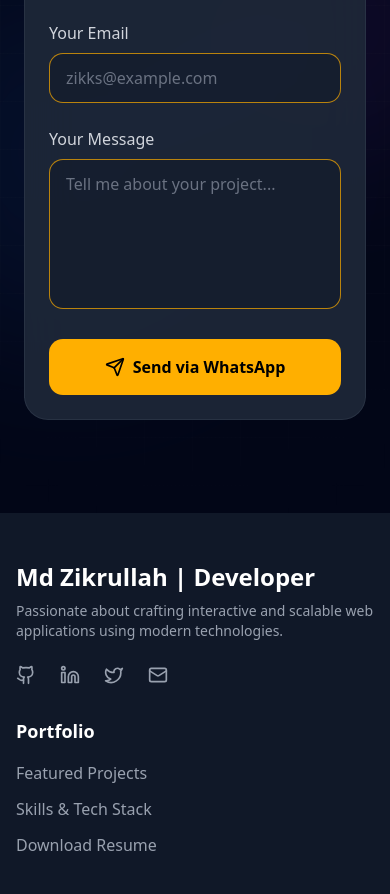
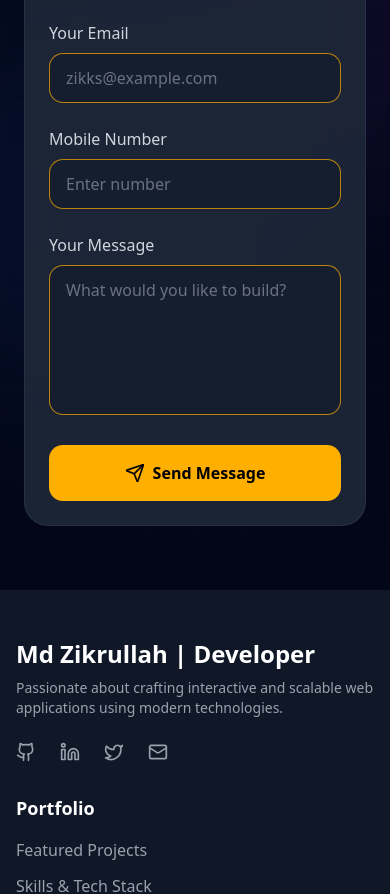
Before and after one commit to mdzikrullah20/md-zikrullah, a Next.js app: page / in a window 390 px wide. Shown: the part 7800-8694 px from the top of the page. Built offline with nearby package versions, Linux system fonts and the light colour scheme.

Commit message:
fix: restrict mobile number input to digits only

```diff
--- a/app/components/Contact.tsx
+++ b/app/components/Contact.tsx
@@ -5,6 +5,7 @@ import { Send } from "lucide-react";
 interface FormData {
   name: string;
   email: string;
+  number: string;
   message: string;
 }
 
@@ -14,6 +15,7 @@ export default function Contact() {
   const [formData, setFormData] = useState<FormData>({
     name: "",
     email: "",
+    number: "",
     message: "",
   });
 
@@ -59,11 +61,19 @@ export default function Contact() {
       window.open(whatsappURL, '_blank');
 
       // Clear form
-      setFormData({ name: "", email: "", message: "" });
+      setFormData({ name: "", email: "", number: "", message: "" });
 
       setTimeout(() => setSubmitStatus(""), 3000);
     }, 1000);
   };
+  const handleNumberChange = (e: ChangeEvent<HTMLInputElement>) => {
+    const value = e.target.value.replace(/[^0-9]/g, "");
+    setFormData((prev) => ({
+      ...prev,
+      number: value,
+    }));
+  };
+
 
   return (
     <section
@@ -172,6 +182,29 @@ export default function Contact() {
                       placeholder="zikks@example.com"
                     />
                   </div>
+                  {/* mobile no */}
+                  <div>
+                    <label
+                      htmlFor="number"
+                      className="block text-gray-300 font-medium mb-2"
+                    >
+                      Mobile Number
+                    </label>
+
+                    <input
+                      id="number"
+                      name="number"
+                      type="text"
+                      inputMode="numeric"
+                      pattern="[0-9]*"
+                      value={formData.number}
+                      onChange={handleNumberChange}
+                      maxLength={10}
+                      required
+                      placeholder="Enter number"
+                      className="w-full px-4 py-3 bg-gray-900/50 border border-[#ffae00b3] rounded-xl text-white placeholder-gray-500 focus:outline-none focus:border-[#FFAF00] focus:ring-2 focus:ring-[#FFAF00]/20 transition-all"
+                    />
+                  </div>
 
                   {/* Message */}
                   <div>
@@ -188,7 +221,7 @@ export default function Contact() {
                       onChange={handleChange}
                       required
                       className="w-full px-4 py-3 bg-gray-900/50 border border-[#ffae00b3] rounded-xl text-white placeholder-gray-500 focus:outline-none focus:border-[#FFAF00] focus:ring-2 focus:ring-[#FFAF00]/20 min-h-[150px] transition-all resize-none"
-                      placeholder="Tell me about your project..."
+                      placeholder="What would you like to build?"
                     ></textarea>
                   </div>
 
@@ -219,7 +252,7 @@ export default function Contact() {
                     ) : (
                       <>
                         <Send className="w-5 h-5" />
-                        Send via WhatsApp
+                        Send Message
                       </>
                     )}
                   </motion.button>
```
